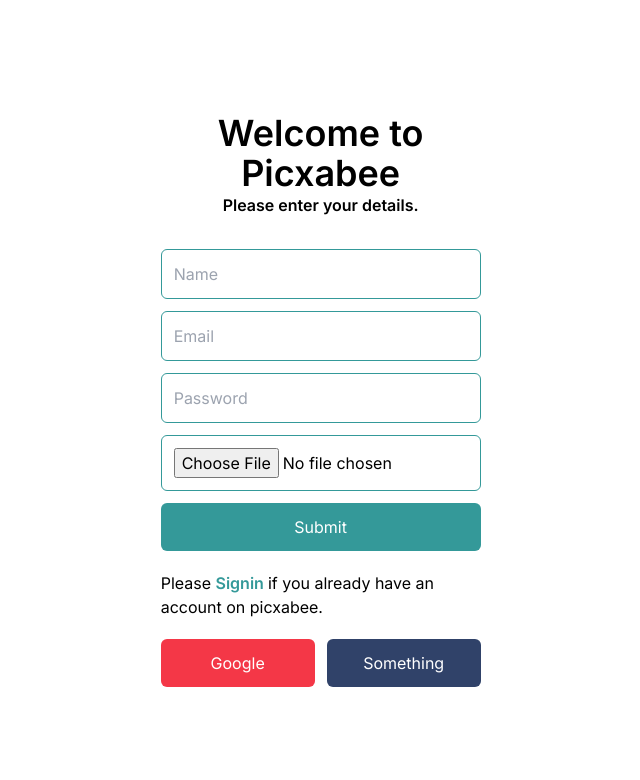
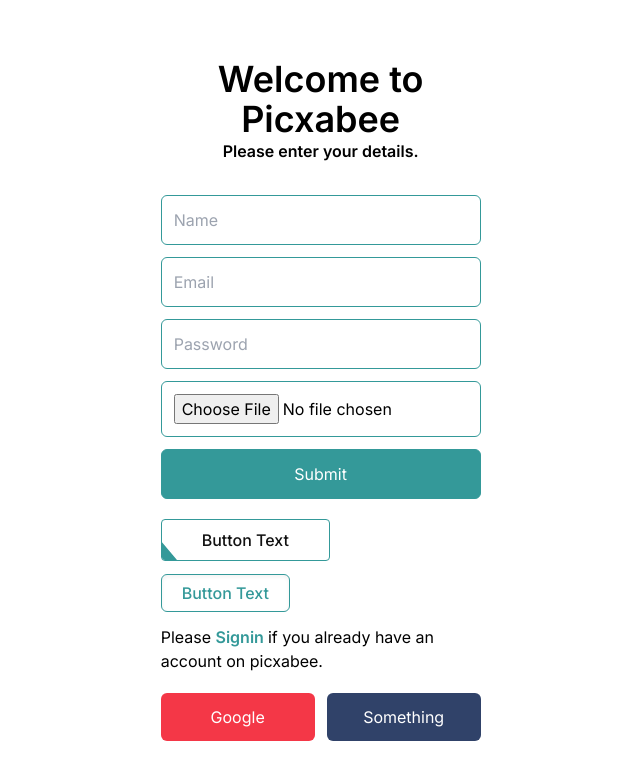
Before and after one commit to Iam-Zarif/picxabee, a Next.js app: page /auth/register in a window 1280 px wide. Shown: the top 780 px of the page, without its empty margins (266-906 px from the left). Built offline with nearby package versions, Linux system fonts and the light colour scheme; no server answers.

Commit message:
bug fixed hastag and recyle feture

```diff
--- a/src/app/(with-nav)/recycle/page.jsx
+++ b/src/app/(with-nav)/recycle/page.jsx
@@ -1,13 +1,14 @@
 "use client"
 
 import RecycleSinglePost from "@/components/recyclePage/RecycleSinglePost";
+import useAuth from "@/hooks/useAuth";
 import useFetchData from "@/hooks/useFetchData";
 
 const RecyclePage = () => {
 
-    const { data: posts } = useFetchData('api/recycle')
+    const {user} = useAuth()
 
-    console.log(posts);
+    const { data: posts } = useFetchData(`api/recycle?email=${user?.email}`)
 
     return (
         <div className='my-container'>
@@ -17,6 +18,7 @@ const RecyclePage = () => {
             <div className="grid grid-cols-3 gap-5">
 
                 {
+                    posts && posts.length === 0 ? <h3>You have no post for recycle</h3> :
                     posts && posts.reverse().map(post => <RecycleSinglePost key={post._id} post={post}/>)
                 }
 
--- a/src/app/api/recycle/route.js
+++ b/src/app/api/recycle/route.js
@@ -6,11 +6,18 @@ import { NextResponse } from "next/server";
 
 export const GET = async (request) => {
 
+    const email = request.nextUrl.searchParams.get('email');
+
+
     try {
         await connect()
-        const recyclePost = await Recycle.find()
+        const recyclePost = await Recycle.find({ 'author.email': email })
+
+        if (email) {
             return new NextResponse(JSON.stringify(recyclePost), { status: 201 });
-
+        } else {
+            return new NextResponse(JSON.stringify([]), { status: 201 });
+        }
     } catch (error) {
         return new NextResponse("Database Error", { status: 500 });
     }
@@ -38,6 +45,7 @@ export const POST = async (request) => {
         })
 
         await newRecylePost.save()
+        console.log(newRecylePost);
         return new NextResponse(JSON.stringify({ message: "post has been created inside recyle collection" }), { status: 201 });
 
     } catch (error) {
--- a/src/app/api/trendstopic/[hashtag]/route.js
+++ b/src/app/api/trendstopic/[hashtag]/route.js
@@ -6,6 +6,8 @@ export const GET = async (request, { params }) => {
 
     let { hashtag } = params
     hashtag = hashtag.slice(0, -1)
+
+    console.log('hastag', hashtag);
 
     try {
         await connect()
--- a/src/app/api/trendstopic/route.js
+++ b/src/app/api/trendstopic/route.js
@@ -10,7 +10,9 @@ export const GET = async () => {
 
         const postContent = posts.map(post => post.content)
 
-        const hashtagRegex = /#[a-zA-Z0-9_]+/g;
+        const hashtagRegex = /#[a-zA-Z0-9_]+(?=\s)/g
+        // /#[a-zA-Z0-9_]+\s?/g
+        // /#[a-zA-Z0-9_\s]+/g;
         const totalHashtags = postContent && JSON.stringify(postContent).match(hashtagRegex);
 
         const hashtagCounts = {};
@@ -39,28 +41,3 @@ export const GET = async () => {
         return new NextResponse('trending Hashtag Fetch Problems', { status: 500 })
     }
 }
-
-/*
-const posts = [
-  ];
-
-  const postCountByDate = {};
-
-  posts.forEach((post) => {
-    const createdAt = new Date(post.createdAt);
-    const dateKey = createdAt.toISOString().split('T')[0];
-
-    if (postCountByDate[dateKey]) {
-      postCountByDate[dateKey]++;
-    } else {
-      postCountByDate[dateKey] = 1;
-    }
-  });
-
-  const postCountArray = Object.entries(postCountByDate).map(([date, count]) => ({
-    date,
-    count,
-  }));
-
-  console.log(postCountArray);
-  */
--- a/src/app/auth/register/RegisterForm.jsx
+++ b/src/app/auth/register/RegisterForm.jsx
@@ -165,7 +165,33 @@ const RegisterForm = () => {
 			 */}
 			<input onChange={uploadImage} type="file" className="block mt-3 p-3 border border-primary-color outline-primary-color rounded-md w-full bg-transparent" required />
 
-			<input type="submit" className="bg-primary-color w-full text-white rounded-md p-3 cursor-pointer mt-3" />
+			<input type="submit" className="bg-primary-color border border-primary-color hover:text-primary-color duration-300 hover:bg-transparent w-full text-white rounded-md p-3 cursor-pointer mt-3" />
+
+			<div className='space-y-5 mt-5'>
+				<div>
+					<a href="#_" class="relative inline-flex items-center justify-start px-10 py-2 overflow-hidden font-medium transition-all border border-primary-color rounded  group">
+						<span class="w-48 h-48 rounded rotate-[-40deg] bg-primary-color absolute bottom-0 left-0 -translate-x-full ease-out duration-500 transition-all translate-y-full mb-9 ml-9 group-hover:ml-0 group-hover:mb-32 group-hover:translate-x-0"></span>
+						<span class="relative w-full text-left text-black transition-colors duration-500 ease-in-out group-hover:text-white">Button Text</span>
+					</a>
+				</div>
+
+				<div>
+					<a href="#_" class="relative px-5 py-2 overflow-hidden font-medium text-primary-color bg-white border border-primary-color shadow-inner group rounded-md">
+						<span class="absolute top-0 left-0 w-0 h-0 transition-all duration-200 border-t-2 border-primary-color group-hover:w-full ease rounded-md"></span>
+						<span class="absolute bottom-0 right-0 w-0 h-0 transition-all duration-200 border-b-2 border-primary-color group-hover:w-full ease rounded-md"></span>
+						<span class="absolute top-0 left-0 w-full h-0 transition-all duration-300 delay-200 bg-primary-color group-hover:h-full ease rounded-md"></span>
+						<span class="absolute bottom-0 left-0 w-full h-0 transition-all duration-300 delay-200 bg-primary-color group-hover:h-full ease rounded-md"></span>
+						<span class="absolute inset-0 w-full h-full duration-300 delay-300 bg-primary-color rounded-md opacity-0 group-hover:opacity-100"></span>
+						<span class="relative transition-colors duration-300 delay-200 group-hover:text-white ease rounded-md">Button Text</span>
+					</a>
+				</div>
+
+				<div>
+
+				</div>
+			</div>
+
+
 		</form>
 	);
 };
--- a/src/app/auth/signin/SigninForm.jsx
+++ b/src/app/auth/signin/SigninForm.jsx
@@ -63,7 +63,7 @@ const SigninForm = () => {
                 <p className="font-semibold">Forgot Password</p>
             </div>
 
-            <input type="submit" className="bg-primary-color w-full text-white rounded-md p-3 cursor-pointer" />
+            <input type="submit" className="bg-primary-color bg-opacity-90 hover:bg-opacity-100 w-full text-white rounded-md p-3 cursor-pointer" />
         </form>
     );
 };
--- a/src/components/recyclePage/RecycleSinglePost.jsx
+++ b/src/components/recyclePage/RecycleSinglePost.jsx
@@ -116,7 +116,8 @@ const RecycleSinglePost = ({ post }) => {
             </div>
 
             <div>
-                {post?.comments?.reverse().map((comment, i) => (
+                {
+                    post?.comments?.reverse().map((comment, i) => (
                         <SingleComment
                             key={i}
                             comment={comment}
--- a/src/models/Recycle.js
+++ b/src/models/Recycle.js
@@ -25,9 +25,6 @@ try {
             type: String,
         },
         image: {
-            type: String
-        },
-        privacy: {
             type: String
         },
         reactions: [
@@ -59,18 +56,15 @@ try {
                         type: String
                     },
                 },
-                content: {
-                    type: String
-                },
-                image: {
-                    type: String
-                },
-                privacy: {
+                comment: {
                     type: String
                 }
             },
             { timestamps: true }
-        ]
+        ],
+        privacy: {
+            type: String
+        }
     }, {
         timestamps: true,
     });
```
Lines whose indentation alone changed are shown as unchanged.
